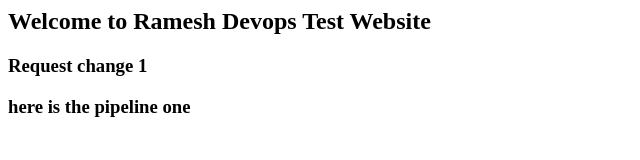
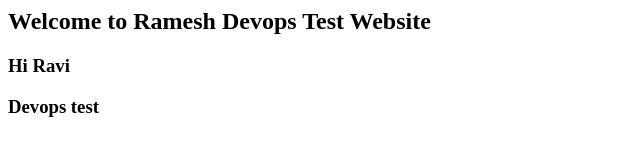
Before and after one commit to rmuruge1/rmuruge1, a plain HTML site: page index.html in a window 1280 px wide. Shown: the whole page, without its empty margins (0-640 px from the left). Drawn offline with Linux system fonts and the light colour scheme.

Commit message:
Update index.html

```diff
--- a/index.html
+++ b/index.html
@@ -2,8 +2,8 @@
 <title> Sample Website </title>
 <body>
 <h2> Welcome to Ramesh Devops Test Website </h2>
-<h3> Request change 1 </h3>
+<h3> Hi Ravi  </h3>
 
-<h3> here is the pipeline one </h3>
+<h3> Devops test </h3>
 </body>
 </html>
```
